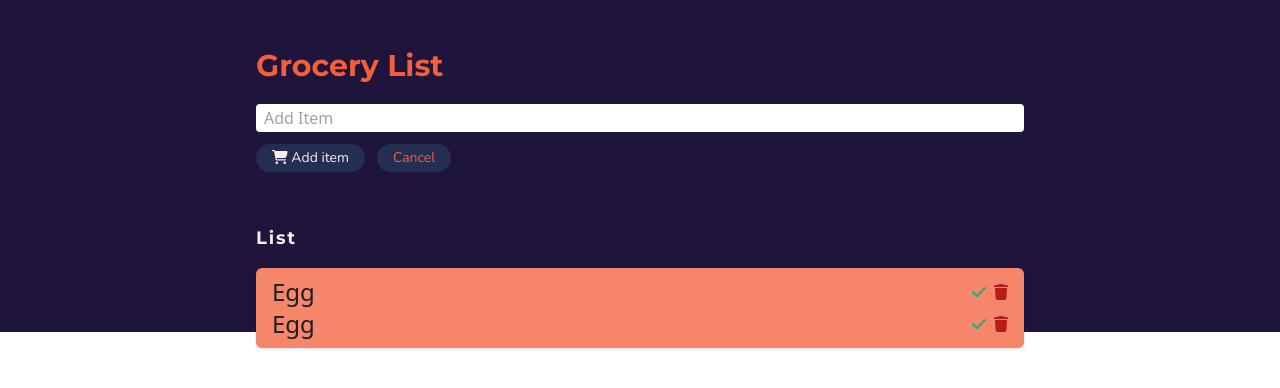
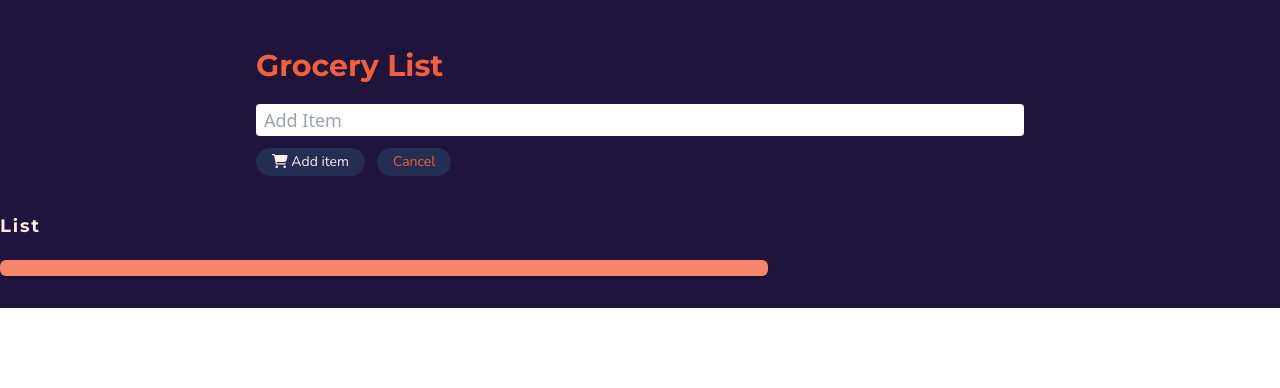
Before and after one commit to Huls26/grocery-list-app, a React (Vite) app: page / in a window 1280 px wide. Both pictures are taken after a click on the button "Add Grocery item". Shown: the top 388 px of the page. Built offline with nearby package versions, Linux system fonts and the light colour scheme.

Commit message:
add controlled form

```diff
--- a/src/components/AddItem.jsx
+++ b/src/components/AddItem.jsx
@@ -1,16 +1,42 @@
 import { FontAwesomeIcon } from '@fortawesome/react-fontawesome'
 import { faCartShopping } from '@fortawesome/free-solid-svg-icons'
+import { useState, useContext } from 'react'
+import { toogleAddItem } from './UserUi';
 
 export default function AddItem() {
+    const toogle = useContext(toogleAddItem);
+
+    let [formData, setFormData] = useState(() => ({
+                                                    item: "",
+                                                })
+                                            );
+
+    // handle events
+    function handleChange(event) {
+        const target = event.currentTarget;
+        const value = target.type === "checkbox" ? target.checked : target.value;
+        const name = target.name;
+
+        setFormData(prevValue => ({
+                ...prevValue,
+                [name]: value,
+        }))
+    }
+
+    function handleSubmit(event) {
+        event.preventDefault()
+
+        console.log(formData)
+    }
+
     return (
-        <form className="flex flex-col space-y-3">
-            <input type="text" className="py-0.5 px-2 rounded" placeholder="Add Item"/>
+        <form onSubmit={ handleSubmit } className="flex flex-col space-y-3">
+            <input type="text" onChange={ handleChange } value={ formData.item } name="item" className="py-0.5 px-2 rounded outline-green focus:invalid:outline-red text-option2 placeholder:font-normal text-lg capitalize font-bold" placeholder="Add Item"/>
 
             <div className='flexitems-start space-x-3 h-full'>
                 <button type="submit" className="px-4 py-1 mb-10 flex-none bg-primary2 rounded-full text-light1 font-nunito text-sm hover:bg-secondary1 transition ease-out duration-500"><i className="not-italic"><FontAwesomeIcon icon={ faCartShopping } /> Add item</i></button>
 
-                {/* add onClick direct to cancel */}
-                <button type='reset' className='px-4 py-1 mb-10 flex-none bg-primary2 rounded-full font-nunito text-sm hover:text-red'>Cancel</button>
+                <button onClick={ toogle } type='reset' className='px-4 py-1 mb-10 flex-none bg-primary2 rounded-full font-nunito text-sm hover:text-red'>Cancel</button>
             </div>
         </form>
     )
--- a/src/components/GroceryList.jsx
+++ b/src/components/GroceryList.jsx
@@ -1,3 +1,14 @@
+import GroceryItem from "./GroceryItem"
+
 export default function GroceryList() {
-    return
+    return (
+        <main>
+            <h3 className="font-montserrat text-light1 text-lg font-bold tracking-widest mb-5">List</h3>
+
+            <div className="max-w-3xl px-4 py-2 bg-secondary1 rounded-md shadow">
+                {/* <GroceryItem />
+                <GroceryItem /> */}
+            </div>
+        </main>
+    )
 }
--- a/src/components/UserUi.jsx
+++ b/src/components/UserUi.jsx
@@ -1,4 +1,4 @@
-import { useState } from "react";
+import React, { useState } from "react";
 import {
     getList,
 } from "../utils/api";
@@ -8,6 +8,8 @@ import { faCartShopping } from '@fortawesome/free-solid-svg-icons'
 
 import GroceryItem from "./GroceryItem";
 import AddItem from "./AddItem";
+
+export const toogleAddItem = React.createContext();
 
 export default function UserUi() {
     // getList()
@@ -30,12 +32,10 @@ export default function UserUi() {
             <h1 className="font-montserrat text-3xl font-bold mb-5">Grocery List</h1>
 
             <div className={ isAdd ? "mb-3" : "mb-1"}>
-                { isAdd ? <AddItem /> : buttonAdd() }
+                <toogleAddItem.Provider value={ handleAddItem }>
+                    { isAdd ? <AddItem /> : buttonAdd() }
+                </toogleAddItem.Provider>
             </div>
-
-
-            <h3 className="font-montserrat text-light1 text-lg font-bold tracking-widest">List</h3>
-
         </div>
     )
 }
--- a/src/pages/UserPage.jsx
+++ b/src/pages/UserPage.jsx
@@ -1,5 +1,6 @@
 import UserUi from "../components/UserUi";
 import GroceryItem from "../components/GroceryItem";
+import GroceryList from "../components/GroceryList";
 
 export default function UserPage() {
 
@@ -9,10 +10,8 @@ export default function UserPage() {
                 <UserUi />
             </main>
 
-            <section id="grocery-list" className="mx-16 max-w-3xl md:mx-auto px-4 py-2 bg-secondary1 rounded-md shadow -mt-16">
-
-                <GroceryItem />
-                <GroceryItem />
+            <section id="grocery-list" className="mx-16 md:mx-auto -mt-24">
+                <GroceryList />
             </section>
         </div>
     )
```
